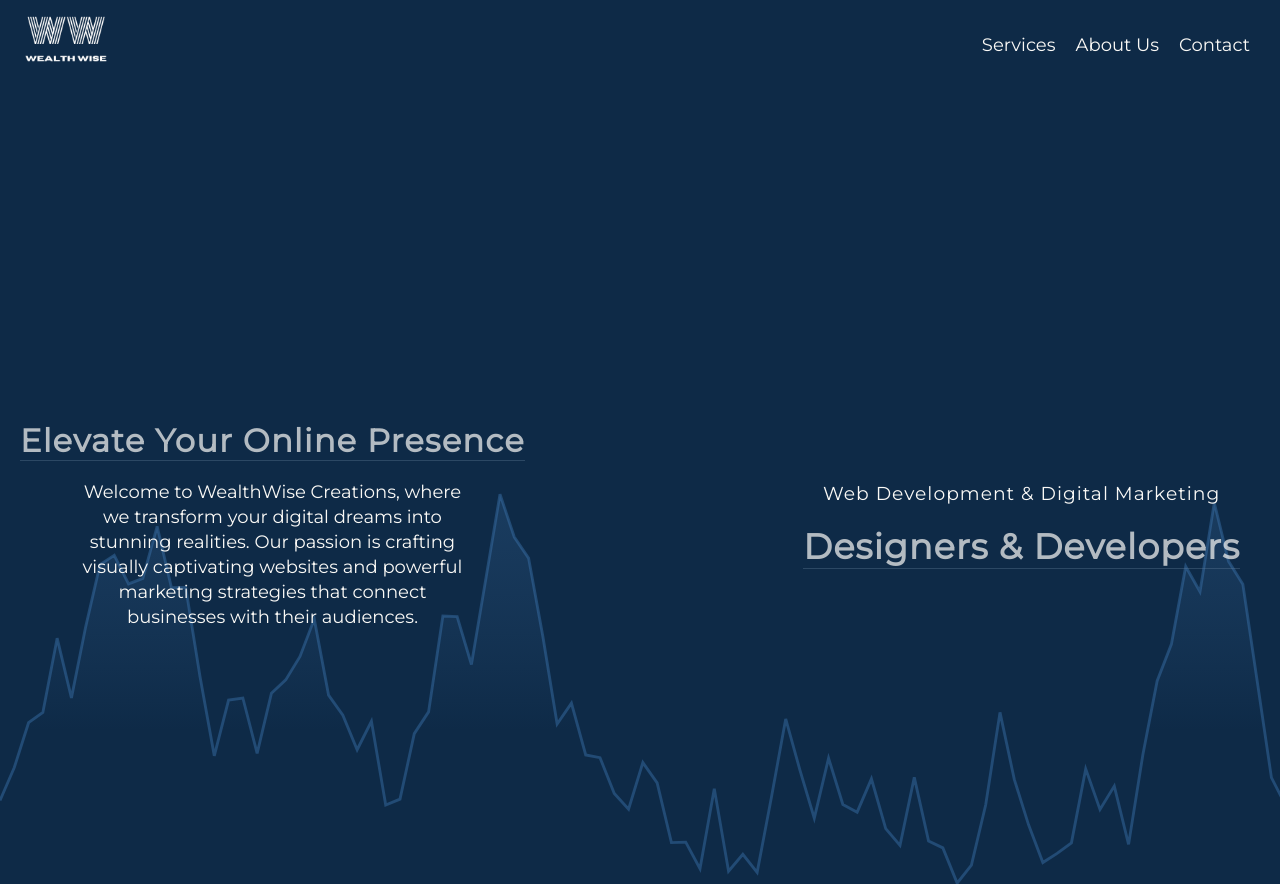
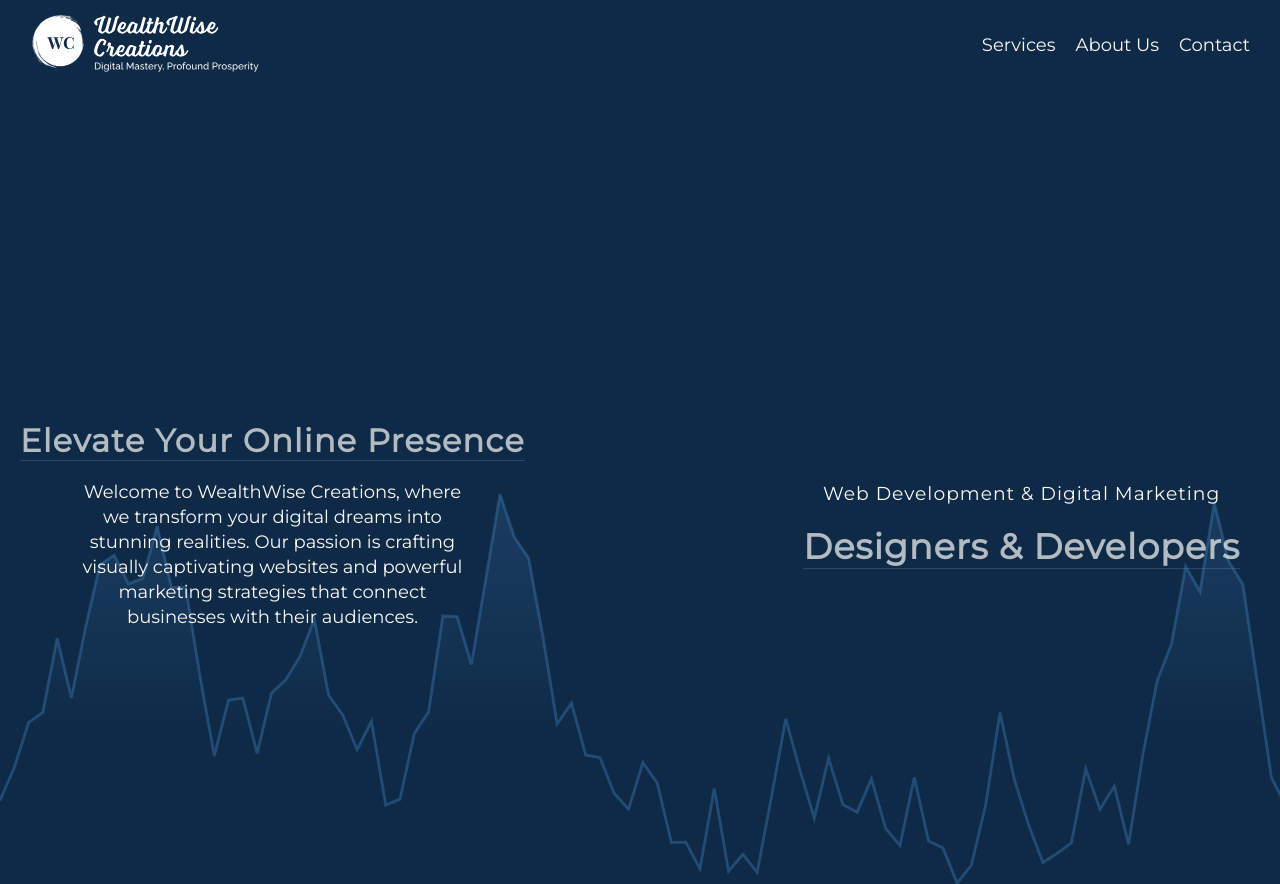
Before and after one commit to Lakshya-coder04/WealthWise, a plain HTML site: page index.html in a window 1280 px wide. Shown: the top 884 px of the page. Drawn offline with Linux system fonts and the light colour scheme.

Commit message:
changes with Logo as per demand.

```diff
--- a/index.html
+++ b/index.html
@@ -6,7 +6,7 @@
     <meta name="viewport" content="width=device-width, initial-scale=1.0">
     <link rel="stylesheet" href="./style.css">
     <!-- <link rel="stylesheet" href="./magic.css"> -->
-    <link rel="icon" href="img/WW.png" type="logo">
+    <link rel="icon" href="img/logo-svg.svg" type="logo">
     <link rel="stylesheet" href="https://cdnjs.cloudflare.com/ajax/libs/font-awesome/6.4.2/css/all.min.css"
         integrity="sha512-z3gLpd7yknf1YoNbCzqRKc4qyor8gaKU1qmn+CShxbuBusANI9QpRohGBreCFkKxLhei6S9CQXFEbbKuqLg0DA=="
         crossorigin="anonymous" referrerpolicy="no-referrer" />
@@ -16,7 +16,7 @@
 <body>
     <header class="header">
         <nav class="nav">
-            <a class="logo" href="./index.html"><img class="logo" src="img/WW-removebg-preview.png" srcset=""></a>
+            <a class="logo" href="./index.html"><img class="logo" src="img/logo-transparent-png.png" srcset=""></a>
             <ul class="nav-items">
                 <li class="nav-item"><a target="_self" href="#why-us">Services</a></li>
                 <li class="nav-item"><a target="_self" href="#about-us">About Us</a></li>
--- a/style.css
+++ b/style.css
@@ -42,13 +42,15 @@ body {
   right: 0;
   transition: 0.6s;
 }
+
 .nav.sticky a:hover {
   color: var(--primary-color);
 }
+
 .logo {
-  width: 90px;
+  width: 250px;
   height: auto;
-  mix-blend-mode: normal;
+  mix-blend-mode: luminosity;
   transition: 0.6s;
 }
 
```
Also changed, not shown: img/logo-svg.svg (added), img/logo-transparent-png.png (added).
